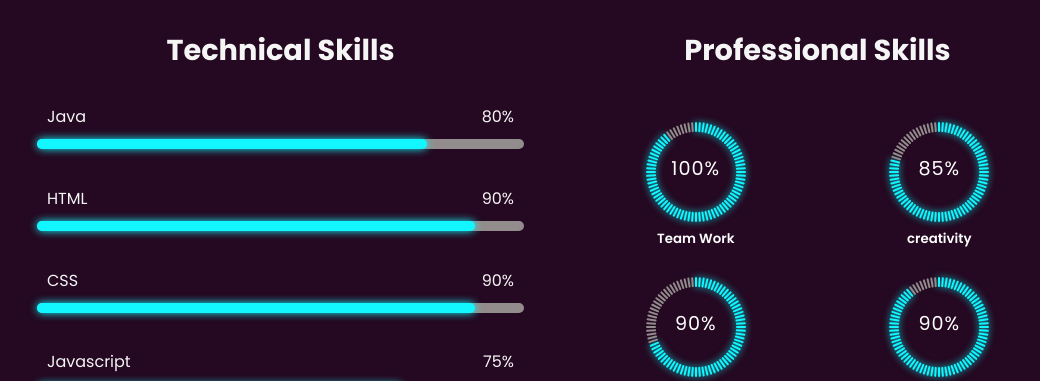
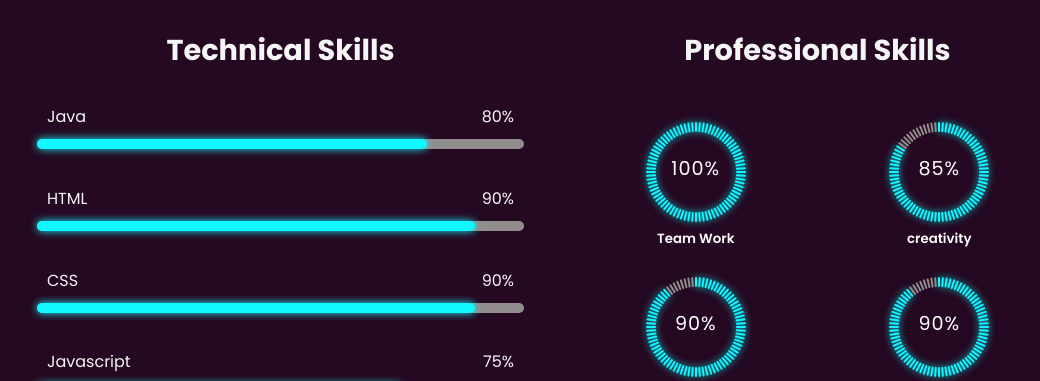
Before and after one commit to Naveendevaraju5265/My_portfolio, a plain HTML site: page portfolio/index.html in a window 1280 px wide. Shown: the part 1656-2037 px from the top of the page, without its empty margins (91-1131 px from the left). Drawn offline with nearby package versions, Linux system fonts and the light colour scheme.

Commit message:
Update index.html

```diff
--- a/portfolio/index.html
+++ b/portfolio/index.html
@@ -201,7 +201,7 @@
                 <h3>Professional Skills</h3></h3>
                 <div class="professional">
                     <div class="box">
-                        <div class="circle" data-dots="80" data-percent="90">
+                        <div class="circle" data-dots="80" data-percent="100">
                         </div>
                         <div class="text">
                             <big>100%</big>
@@ -210,7 +210,7 @@
                     </div>
 
                     <div class="box">
-                        <div class="circle" data-dots="80" data-percent="80">
+                        <div class="circle" data-dots="80" data-percent="85">
                         </div>
                         <div class="text">
                             <big>85%</big>
@@ -219,7 +219,7 @@
                     </div>
 
                     <div class="box">
-                        <div class="circle" data-dots="80" data-percent="70">
+                        <div class="circle" data-dots="80" data-percent="90">
                         </div>
                         <div class="text">
                             <big>90%</big>
```
